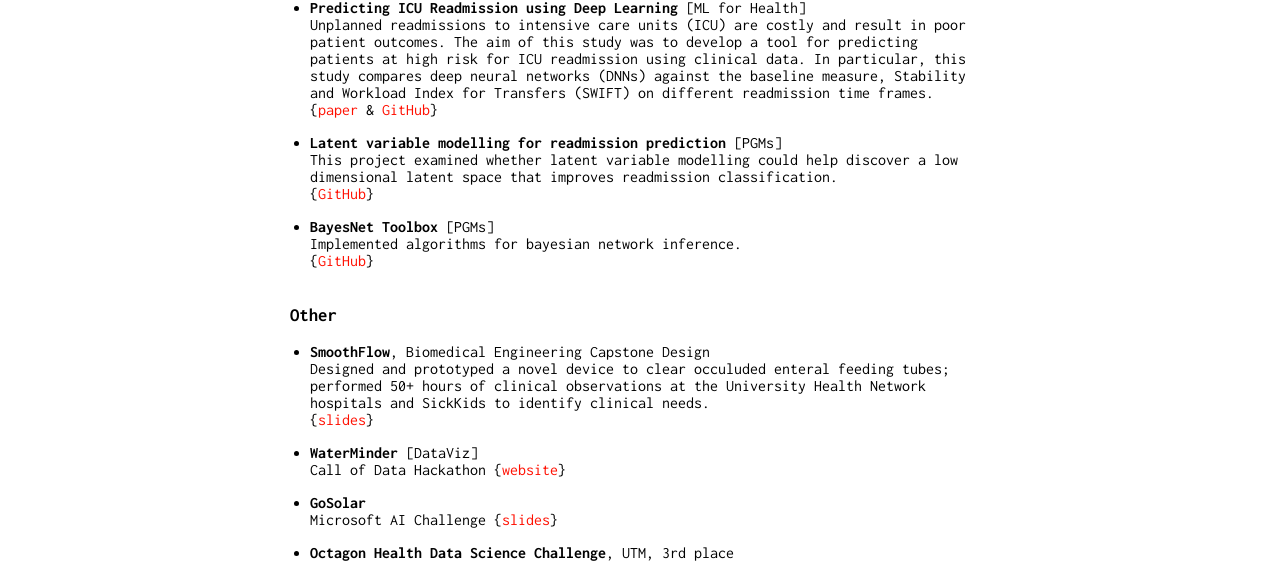
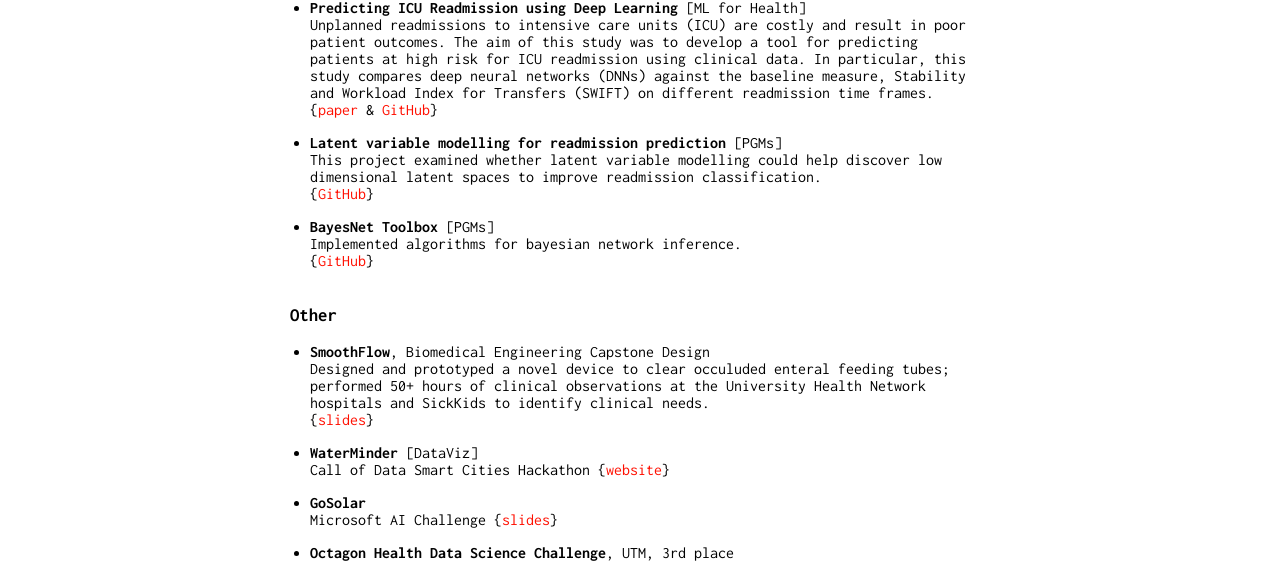
Before and after one commit to shagunn/shagunn.github.io, a Jekyll site: the page built from index.md, in a window 1280 px wide. Shown: the part 1374-1940 px from the top of the page. Built offline with Jekyll 4.4.1, drawn with Linux system fonts in a browser that asks for light colours; our own code applies the rules of GitHub Pages for plain Markdown files.

Commit message:
update main text

```diff
--- a/index.md
+++ b/index.md
@@ -65,7 +65,7 @@ Previous experiences...
     {[paper]() & [GitHub]()}
 
 * **Latent variable modelling for readmission prediction** [PGMs] <br/>
-    This project examined whether latent variable modelling could help discover a low dimensional latent space that improves readmission classification. <br/>
+    This project examined whether latent variable modelling could help discover low dimensional latent spaces to improve readmission classification. <br/>
     {[GitHub]()}
 
 * **BayesNet Toolbox** [PGMs] <br/>
@@ -80,7 +80,7 @@ Previous experiences...
     {[slides](files/BME_Final_Pitch.pdf)}
 
 * **WaterMinder** [DataViz] <br/>
-    Call of Data Hackathon {[website]()}
+    Call of Data Smart Cities Hackathon {[website]()}
 
 * **GoSolar** <br/>
     Microsoft AI Challenge {[slides](files/Microsoft_AI_SlideDeck.pdf)}
```
